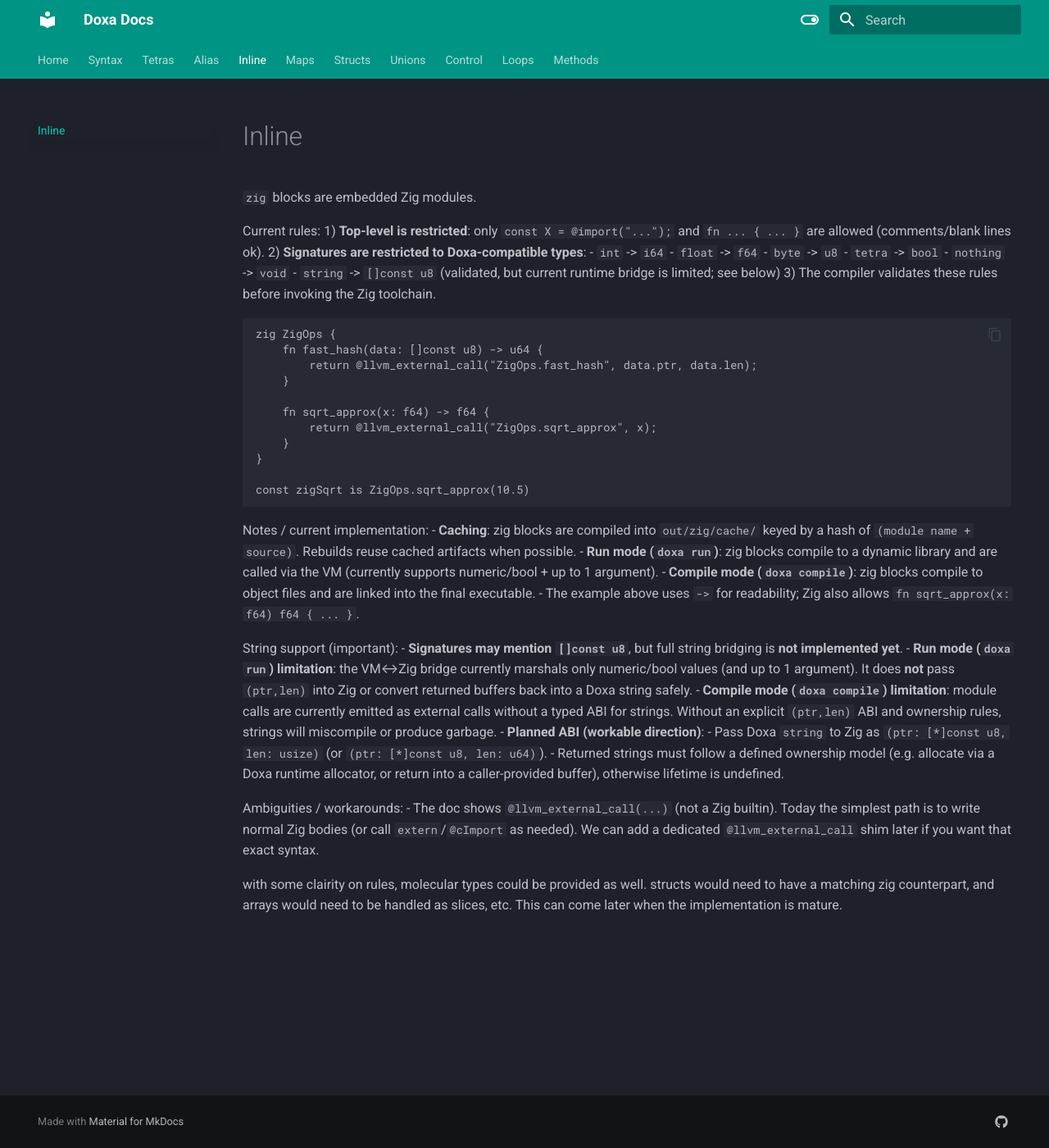
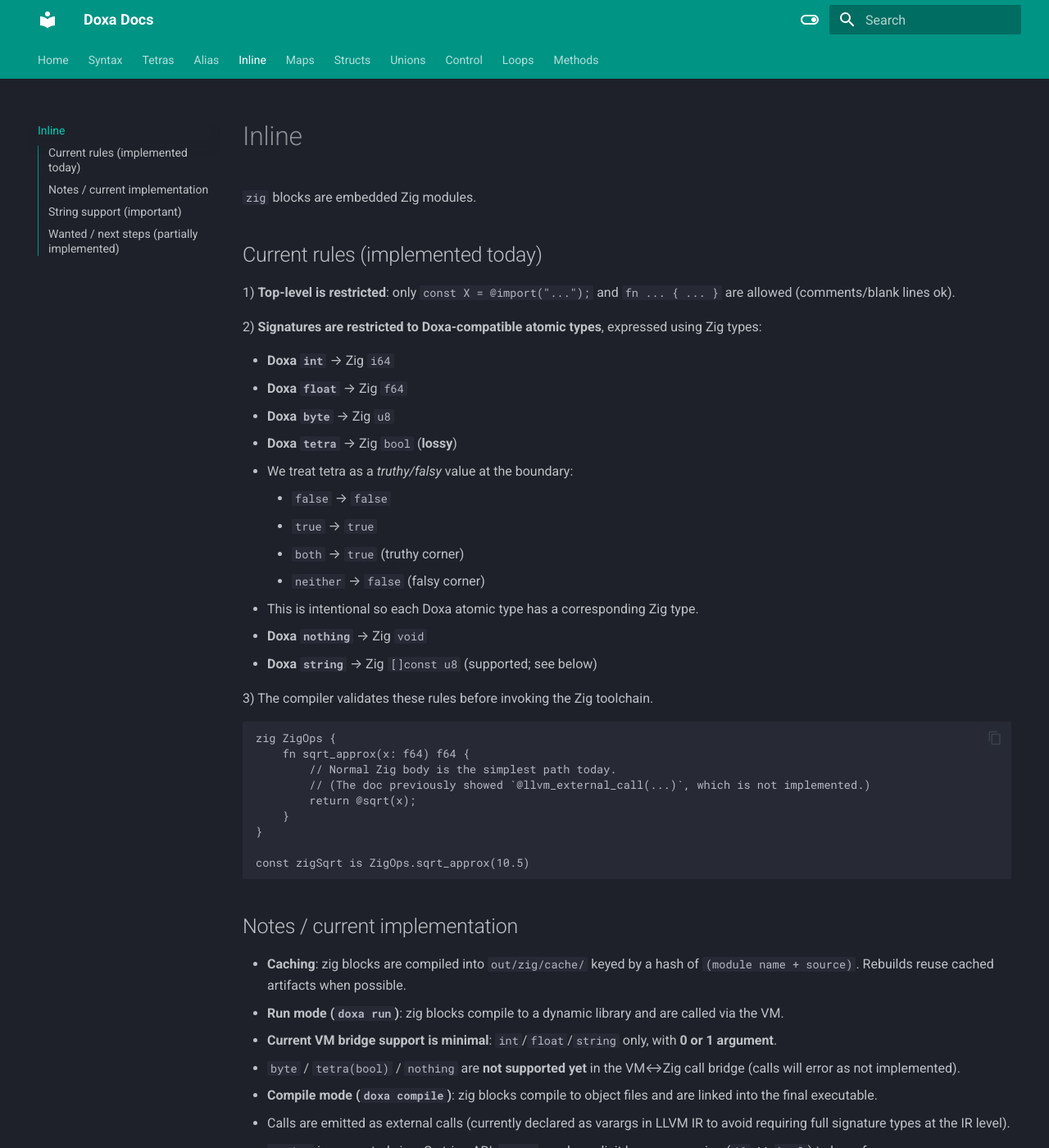
Before and after one commit to mirror-shades/doxa, an MkDocs documentation site: the page built from docs/inline.md, in a window 1280 px wide and 1400 px high. Shown: the whole window at 82% size. Built offline with MkDocs 1.6.1 and Material for MkDocs 9.7.7, drawn with Linux system fonts in a browser that asks for light colours; some of the changed text lies outside the part shown.

````diff
--- a/docs/inline.md
+++ b/docs/inline.md
@@ -1,47 +1,67 @@
 
 `zig` blocks are embedded Zig modules.
 
-Current rules:
+## Current rules (implemented today)
+
 1) **Top-level is restricted**: only `const X = @import("...");` and `fn ... { ... }` are allowed (comments/blank lines ok).
-2) **Signatures are restricted to Doxa-compatible types**:
-   - `int`  -> `i64`
-   - `float` -> `f64`
-   - `byte` -> `u8`
-   - `tetra` -> `bool`
-   - `nothing` -> `void`
-   - `string` -> `[]const u8` (validated, but current runtime bridge is limited; see below)
+
+2) **Signatures are restricted to Doxa-compatible atomic types**, expressed using Zig types:
+
+- **Doxa `int`** → Zig `i64`
+- **Doxa `float`** → Zig `f64`
+- **Doxa `byte`** → Zig `u8`
+- **Doxa `tetra`** → Zig `bool` (**lossy**)
+  - We treat tetra as a *truthy/falsy* value at the boundary:
+    - `false` → `false`
+    - `true` → `true`
+    - `both` → `true` (truthy corner)
+    - `neither` → `false` (falsy corner)
+  - This is intentional so each Doxa atomic type has a corresponding Zig type.
+- **Doxa `nothing`** → Zig `void`
+- **Doxa `string`** → Zig `[]const u8` (supported; see below)
+
 3) The compiler validates these rules before invoking the Zig toolchain.
 
 
 ```
 zig ZigOps {
-    fn fast_hash(data: []const u8) -> u64 {
-        return @llvm_external_call("ZigOps.fast_hash", data.ptr, data.len);
-    }
-
-    fn sqrt_approx(x: f64) -> f64 {
-        return @llvm_external_call("ZigOps.sqrt_approx", x);
+    fn sqrt_approx(x: f64) f64 {
+        // Normal Zig body is the simplest path today.
+        // (The doc previously showed `@llvm_external_call(...)`, which is not implemented.)
+        return @sqrt(x);
     }
 }
 
 const zigSqrt is ZigOps.sqrt_approx(10.5)
 ```
 
-Notes / current implementation:
+## Notes / current implementation
 - **Caching**: zig blocks are compiled into `out/zig/cache/` keyed by a hash of `(module name + source)`. Rebuilds reuse cached artifacts when possible.
-- **Run mode (`doxa run`)**: zig blocks compile to a dynamic library and are called via the VM (currently supports numeric/bool + up to 1 argument).
+- **Run mode (`doxa run`)**: zig blocks compile to a dynamic library and are called via the VM.
+  - **Current VM bridge support is minimal**: `int`/`float`/`string` only, with **0 or 1 argument**.
+  - `byte` / `tetra(bool)` / `nothing` are **not supported yet** in the VM↔Zig call bridge (calls will error as not implemented).
 - **Compile mode (`doxa compile`)**: zig blocks compile to object files and are linked into the final executable.
-- The example above uses `->` for readability; Zig also allows `fn sqrt_approx(x: f64) f64 { ... }`.
+  - Calls are emitted as external calls (currently declared as varargs in LLVM IR to avoid requiring full signature types at the IR level).
+  - `string` is supported via a C-string ABI; `tetra` needs explicit lossy conversion (`i2` ↔ `bool`) to be safe.
+- Note: Zig does **not** support `->` return syntax; use `fn name(args) ReturnType { ... }`.
 
-String support (important):
-- **Signatures may mention `[]const u8`**, but full string bridging is **not implemented yet**.
-- **Run mode (`doxa run`) limitation**: the VM↔Zig bridge currently marshals only numeric/bool values (and up to 1 argument). It does **not** pass `(ptr,len)` into Zig or convert returned buffers back into a Doxa string safely.
-- **Compile mode (`doxa compile`) limitation**: module calls are currently emitted as external calls without a typed ABI for strings. Without an explicit `(ptr,len)` ABI and ownership rules, strings will miscompile or produce garbage.
-- **Planned ABI (workable direction)**:
-  - Pass Doxa `string` to Zig as `(ptr: [*]const u8, len: usize)` (or `(ptr: [*]const u8, len: u64)`).
-  - Returned strings must follow a defined ownership model (e.g. allocate via a Doxa runtime allocator, or return into a caller-provided buffer), otherwise lifetime is undefined.
+## String support (important)
 
-Ambiguities / workarounds:
-- The doc shows `@llvm_external_call(...)` (not a Zig builtin). Today the simplest path is to write normal Zig bodies (or call `extern`/`@cImport` as needed). We can add a dedicated `@llvm_external_call` shim later if you want that exact syntax.
+- **Signatures may mention `[]const u8`**.
+- **Current ABI**: `string` crosses the boundary as a **C string**.
+  - Wrapper function params use `?[*:0]const u8` and convert to `[]const u8` via `std.mem.span`.
+  - Wrapper return values are allocated as `?[*:0]u8` and returned as C strings.
+- **Run mode (`doxa run`)**: VM copies returned C strings into a Doxa `string` and frees the temporary.
+- **Compile mode (`doxa compile`)**: returned C strings are treated like other runtime strings.
+- **Limitation**: strings may not contain embedded `\\0` (C-string limitation).
 
-with some clairity on rules, molecular types could be provided as well. structs would need to have a matching zig counterpart, and arrays would need to be handled as slices, etc. This can come later when the implementation is mature.
+## Wanted / next steps (partially implemented)
+
+- **Tetra (`i2`) ↔ `bool` boundary conversion** (lossy):
+  - VM: allow `tetra` arguments/returns by converting `i2` tetra to `bool` at the call boundary (and converting `bool` results back into tetra `true/false`).
+  - LLVM codegen: for compile mode, emit the same lossy conversion when calling inline Zig exports.
+- **Run-mode bridge**: extend VM calls to cover `byte` and `bool` (and more than 1 argument).
+- **Strings**: optionally move to a real `(ptr,len)` ABI to support embedded `\\0` and avoid scanning for length.
+- **Optional convenience**: add an `@llvm_external_call(...)` shim if we want that exact syntax in examples.
+
+With more clarity on rules, molecular types could be provided as well. Structs would need a matching Zig counterpart, and arrays would need to be handled as slices, etc. This can come later when the implementation is mature.
````
Also changed, not shown: 8 other files.
